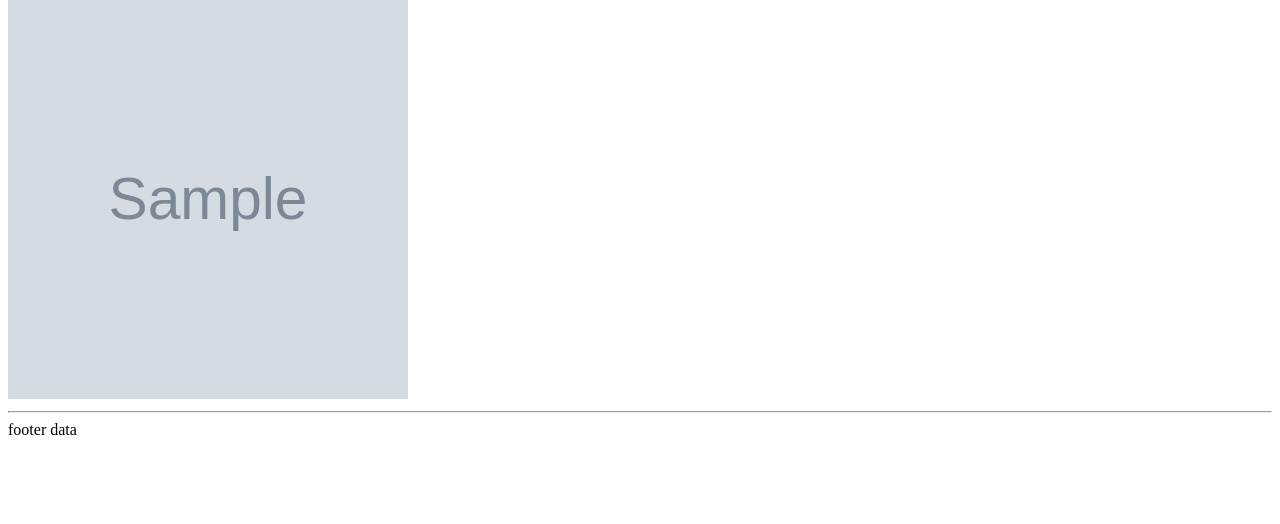
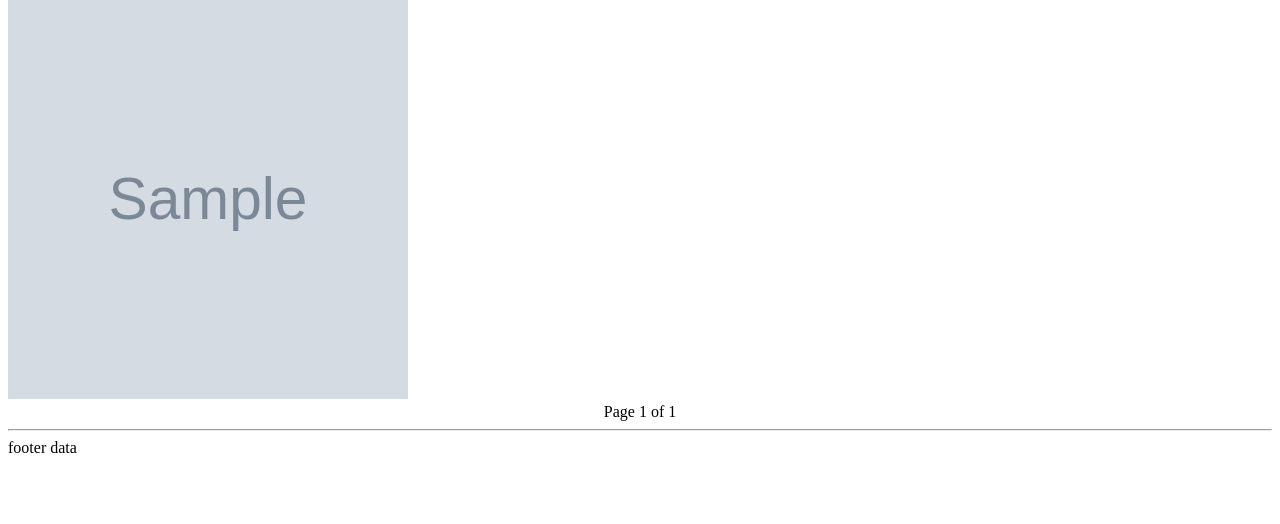
Before and after one commit to PopeFrancisI/rodzynka, a Django app: template templates/gallery_detail.html in a window 1280 px wide. Shown: the part 45-569 px from the top of the page. Run offline with Django 3.2, Linux system fonts and the light colour scheme; the template is opened without the code that fills it: most values are stand-ins (such as "Sample title", 1, 10 or a date in 2020); grey boxes marked "Sample" are stand-in pictures.

Commit message:
gallery detail pagination

```diff
--- a/gallery/views.py
+++ b/gallery/views.py
@@ -27,7 +27,7 @@ class GalleryDetailView(LoginRequiredMixin, GetUserFamilyMixin, View):
         gallery = Gallery.objects.get(pk=pk, family=family)
         medias = gallery.media_set.all().order_by('-upload_date')
 
-        paginator = Paginator(medias, 20)
+        paginator = Paginator(medias, 10)
         page_number = request.GET.get('page')
         page_obj = paginator.get_page(page_number)
 
--- a/templates/gallery_detail.html
+++ b/templates/gallery_detail.html
@@ -6,4 +6,22 @@
         <img src="{{ media.image.url }}" alt="{{ media.title }}" height="400px" width="400px">
     {% endfor %}
 
+    <div class="pagination" align="center">
+        <span class="step-links">
+            {% if page_obj.has_previous %}
+{#                <a href="?page=1">&laquo; first</a>#}
+                <a href="?page={{ page_obj.previous_page_number }}">previous</a>
+            {% endif %}
+
+            <span class="current">
+                Page {{ page_obj.number }} of {{ page_obj.paginator.num_pages }}
+            </span>
+
+            {% if page_obj.has_next %}
+                <a href="?page={{ page_obj.next_page_number }}">next</a>
+{#                <a href="?page={{ page_obj.paginator.num_pages }}">last &raquo;</a>#}
+            {% endif %}
+        </span>
+    </div>
+
 {% endblock %}
```
